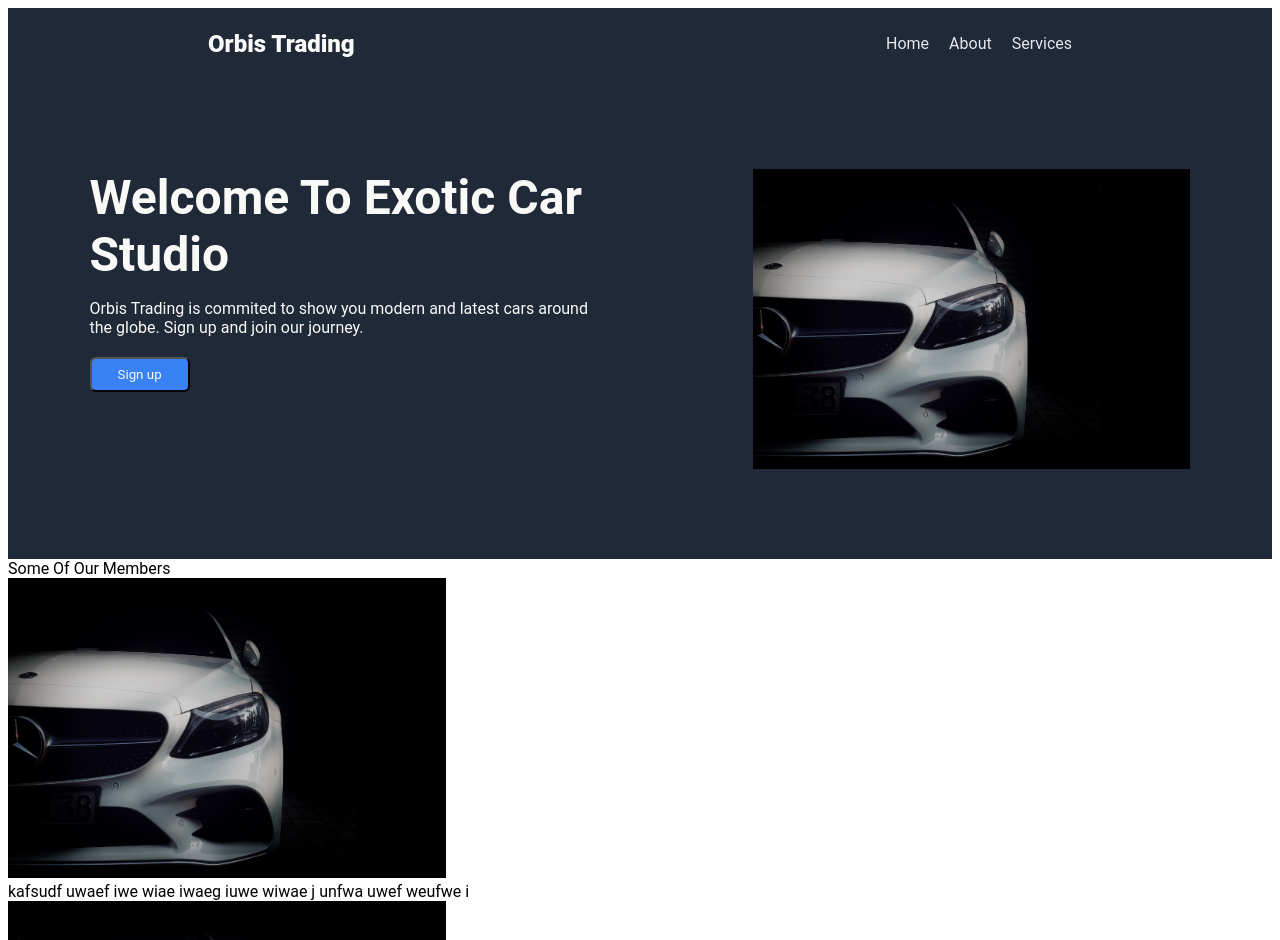
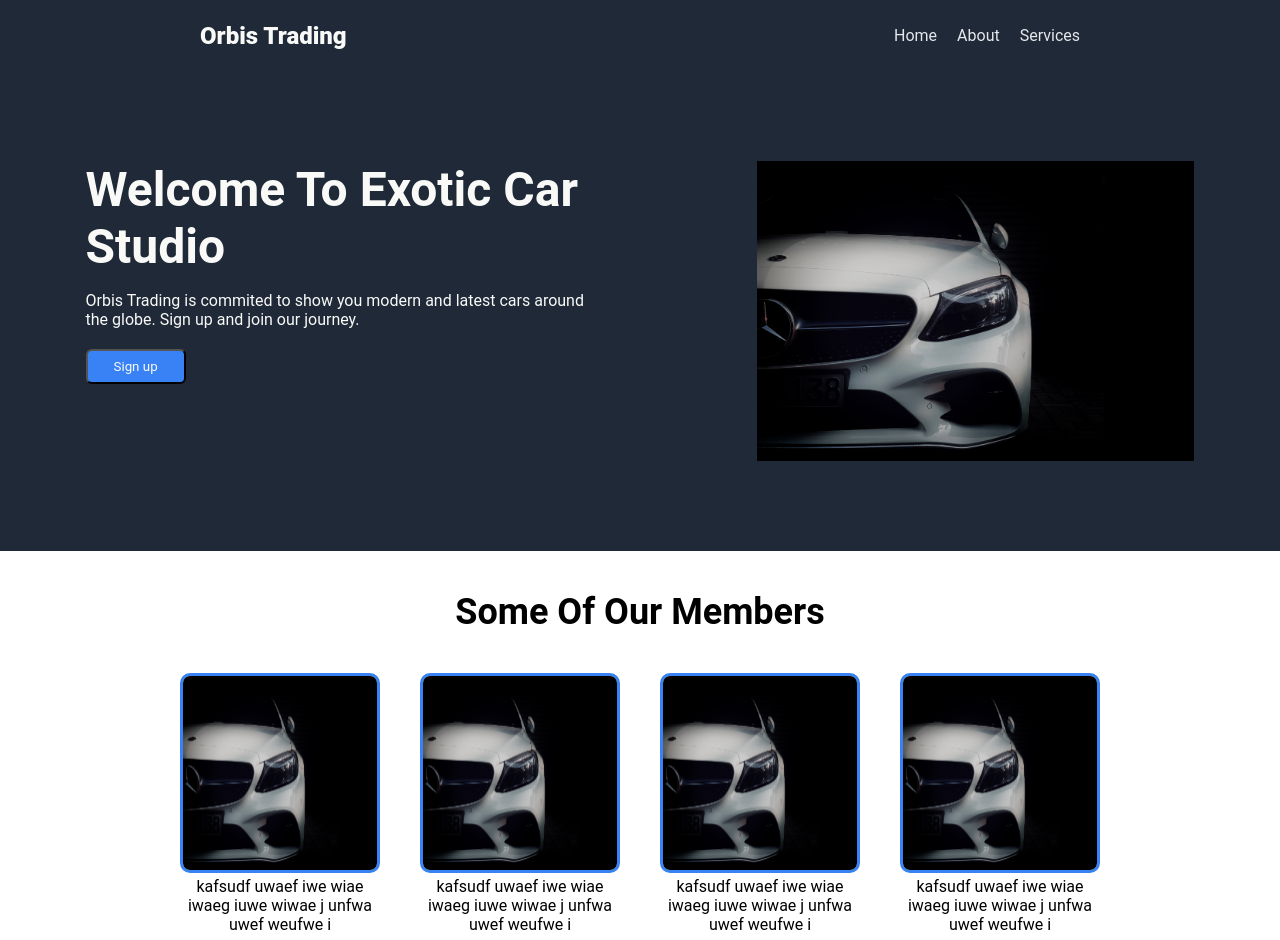
Before and after one commit to yisha17/landing-page, a plain HTML site: page index.html in a window 1280 px wide. Shown: the top 940 px of the page. Drawn offline with Linux system fonts and the light colour scheme.

Commit message:
section 2 completed

```diff
--- a/style.css
+++ b/style.css
@@ -6,6 +6,8 @@
 body {
   display: flex;
   flex-direction: column;
+  margin: 0;
+  padding: 0;
 }
 
 .section-1 {
@@ -76,11 +78,44 @@ p {
 .text p{
     margin-bottom: 20px;
 }
-
-img {
+.image img {
   height: 300px;
 }
 
 /* =================================== */
 
-.section2-title {}
+.section-2 {
+    min-height: 400px;
+    margin-bottom:50px;
+
+}
+.section2-title {
+    text-align: center;
+    font-size: 36px;
+    font-weight: bolder;
+    margin: 40px 0;
+}
+
+.cards {
+    display: flex;
+    gap: 40px;
+    justify-content: center;
+
+}
+
+.card {
+    display: flex;
+    flex-direction: column;
+    width: 200px;
+    justify-content: center;
+}
+
+.card .card-text {
+    text-align: center;
+}
+.card-img  img{
+    width: 200px;
+    height: 200px;
+    border: 3px solid #3882F6;
+    border-radius: 10px;
+}
```
